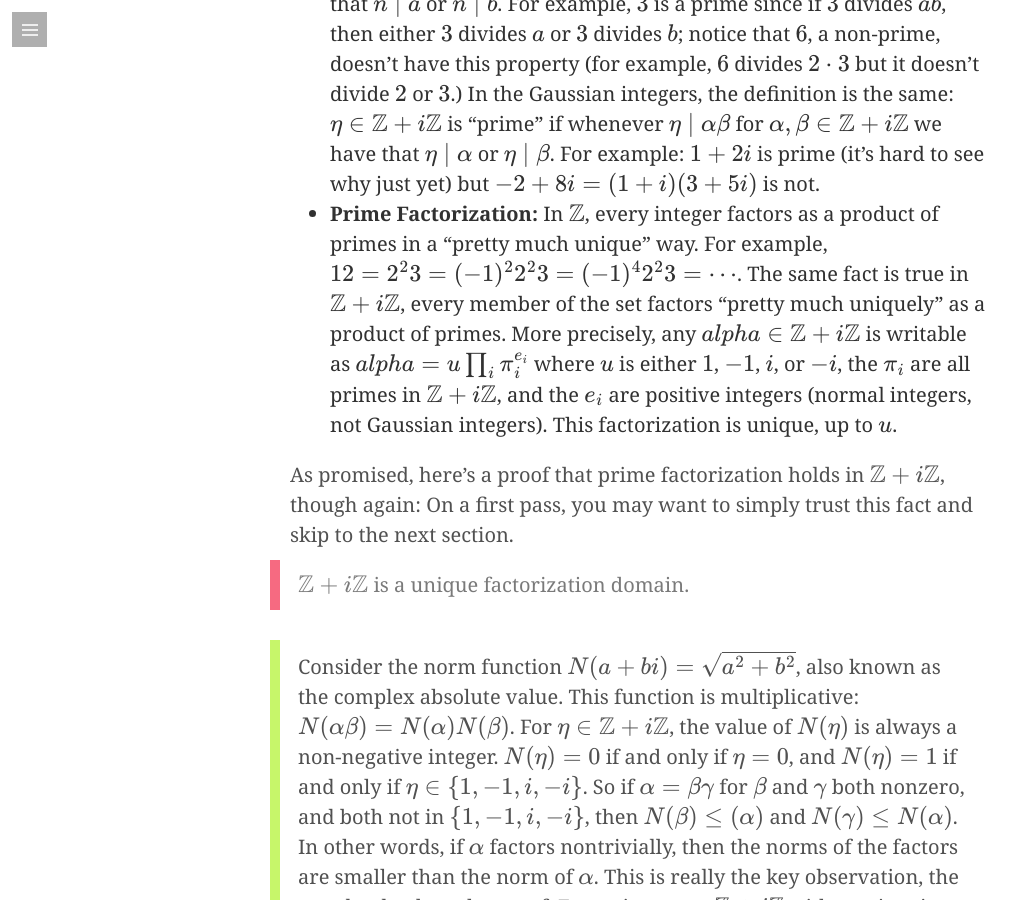
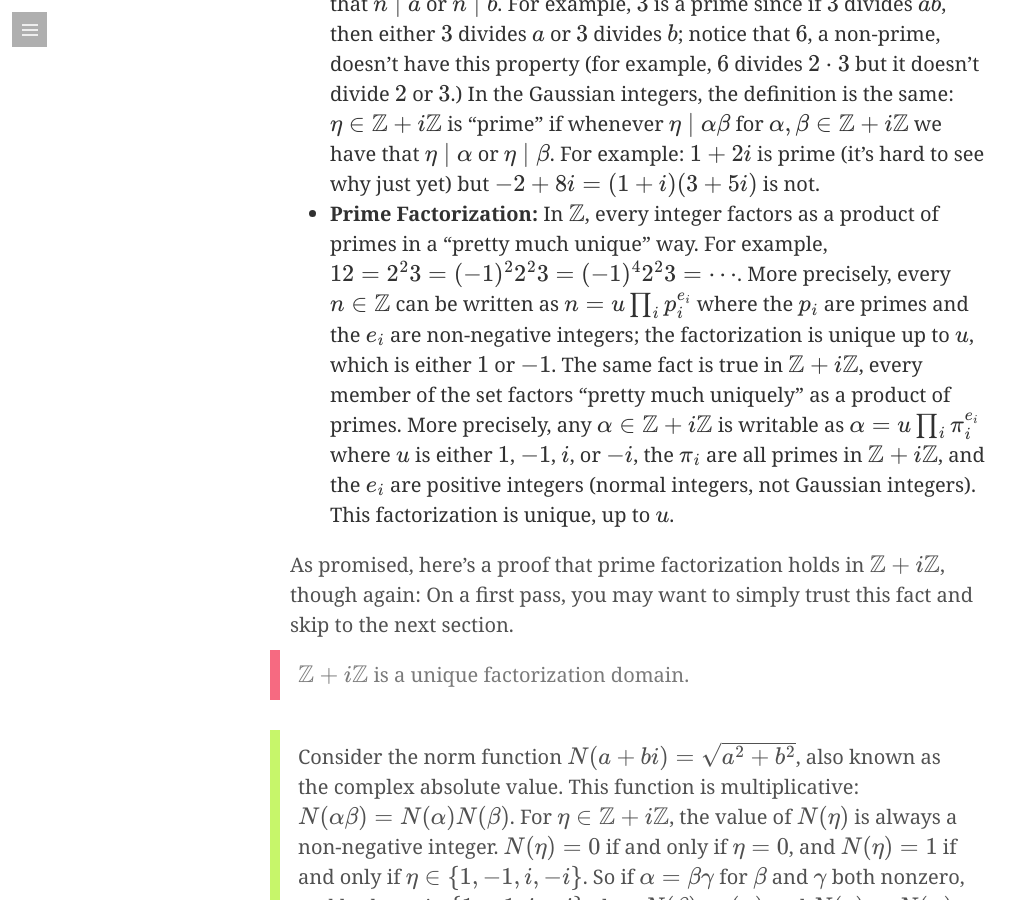
Before and after one commit to sl8r000/general-abstract-nonsense, a Jekyll site: the page built from _posts/2015-01-12-intro-ant.md, in a window 1280 px wide and 900 px high, scrolled down 3743 px. Shown: the whole window, without its empty margins (0-1035 px from the left). Built offline with Jekyll 4.4.1, drawn with Linux system fonts in a browser that asks for light colours; some web fonts are replaced; formulas are drawn with MathJax 3; some of the changed text lies outside the part shown.

Commit message:
fixes some typos

```diff
--- a/_posts/2015-01-12-intro-ant.md
+++ b/_posts/2015-01-12-intro-ant.md
@@ -58,13 +58,13 @@ So what does divisibility in\\(\mathbb{Z} + i\mathbb{Z}\\) look like? Interestin
 
 * <strong>Divisability:</strong> In \\(\mathbb{Z}\\) we say that "\\(n\\) divides \\(m\\)" when there exists some integer \\(k\\) such that \\(nk = m\\). For example, \\(6\\) divides \\(12\\) because there exists an integer \\(k=2\\) such that \\(6\cdot 2 = 12\\). We write \\(n \mid m\\) as shorthand for "\\(n\\) divides \\(m\\)". In \\(\mathbb{Z} + i\mathbb{Z}\\), we use the same definition: For \\(\alpha, \beta \in \mathbb{Z} + i\mathbb{Z}\\), we say that \\(\alpha \mid \beta\\) when there exists \\(\gamma \in \mathbb{Z} + i \mathbb{Z}\\) such that \\(\alpha \gamma = \beta\\). For example, \\(1 + i\\) divides \\(-2 + 8i\\) because \\((1 + i)(3 + 5i) = (-2 + 8i)\\).
 * <strong>Primality:</strong> We call an integer \\(n \in \mathbb{Z}\\) prime if whenever \\(n \mid ab\\) for \\(a, b \in \mathbb{Z}\\) (that is, "whenever \\(n\\) divides \\(ab\\) for \\(a\\) and \\(b\\) in \\(\mathbb{Z}\\)), we have that \\(n \mid a\\) or \\(n \mid b\\). For example, \\(3\\) is a prime since if \\(3\\) divides \\(ab\\), then either \\(3\\) divides \\(a\\) or \\(3\\) divides \\(b\\); notice that \\(6\\), a non-prime, doesn't have this property (for example, \\(6\\) divides \\(2\cdot 3\\) but it doesn't divide \\(2\\) or \\(3\\).) In the Gaussian integers, the definition is the same: \\(\eta \in \mathbb{Z} + i\mathbb{Z}\\) is "prime" if whenever \\(\eta \mid \alpha \beta\\) for \\(\alpha, \beta \in \mathbb{Z} + i\mathbb{Z}\\) we have that \\(\eta \mid \alpha\\) or \\(\eta \mid \beta\\). For example: \\(1 + 2i\\) is prime (it's hard to see why just yet) but \\(-2 + 8i = (1 + i)(3+5i)\\) is not.
-* <strong>Prime Factorization:</strong> In \\(\mathbb{Z}\\), every integer factors as a product of primes in a "pretty much unique" way. For example, \\(12 = 2^23 = (-1)^22^23 = (-1)^42^23 = \cdots\\). The same fact is true in \\(\mathbb{Z} + i\mathbb{Z}\\), every member of the set factors "pretty much uniquely" as a product of primes. More precisely, any \\(alpha \in \mathbb{Z} + i\mathbb{Z}\\) is writable as \\(alpha = u\prod\_i \pi\_i^{e\_i}\\) where \\(u\\) is either \\(1\\), \\(-1\\), \\(i\\), or \\(-i\\), the \\(\pi_i\\) are all primes in \\(\mathbb{Z} + i\mathbb{Z}\\), and the \\(e_i\\) are positive integers (normal integers, not Gaussian integers). This factorization is unique, up to \\(u\\).
+* <strong>Prime Factorization:</strong> In \\(\mathbb{Z}\\), every integer factors as a product of primes in a "pretty much unique" way. For example, \\(12 = 2^23 = (-1)^22^23 = (-1)^42^23 = \cdots\\). More precisely, every \\(n \in \mathbb{Z}\\) can be written as \\(n = u\prod\_i p\_i^{e\_i}\\) where the \\(p\_i\\) are primes and the \\(e\_i\\) are non-negative integers; the factorization is unique up to \\(u\\), which is either \\(1\\) or \\(-1\\). The same fact is true in \\(\mathbb{Z} + i\mathbb{Z}\\), every member of the set factors "pretty much uniquely" as a product of primes. More precisely, any \\(\alpha \in \mathbb{Z} + i\mathbb{Z}\\) is writable as \\(\alpha = u\prod\_i \pi\_i^{e\_i}\\) where \\(u\\) is either \\(1\\), \\(-1\\), \\(i\\), or \\(-i\\), the \\(\pi_i\\) are all primes in \\(\mathbb{Z} + i\mathbb{Z}\\), and the \\(e_i\\) are positive integers (normal integers, not Gaussian integers). This factorization is unique, up to \\(u\\).
 
 As promised, here's a proof that prime factorization holds in \\(\mathbb{Z} + i\\mathbb{Z}\\), though again: On a first pass, you may want to simply trust this fact and skip to the next section.
 
 <div class="message">\(\mathbb{Z} + i\mathbb{Z}\) is a unique factorization domain.</div>
 
-> Consider the norm function \\(N(a + bi) = \sqrt{a^2 + b^2}\\), also known as the complex absolute value. This function is multiplicative: \\(N(\alpha \beta) = N(\alpha)N(\beta)\\). For \\(\eta \in \mathbb{Z} + i\mathbb{Z}\\), the value of \\(N(\eta)\\) is always a non-negative integer. \\(N(\eta) = 0\\) if and only if \\(\eta = 0\\), and \\(N(\eta) = 1 \\) if and only if \\(\eta \in \\{1, -1, i, -i\\}\\). So if \\(\alpha = \beta \gamma\\) for \\(\beta\\) and \\(\gamma\\) both nonzero, and both not in \\(\\{1, -1, i, -i\\}\\), then \\(N(\beta) \leq (\alpha)\\) and \\(N(\gamma) \leq N(\alpha)\\). In other words, if \\(\alpha\\) factors nontrivially, then the norms of the factors are smaller than the norm of \\(\alpha\\). This is really the key observation, the one that leads to the proof. For a given \\(\alpha \in \mathbb{Z} + i\mathbb{Z}\\), either \\(\alpha\\) is prime or else \\(\alpha = \alpha\_1\alpha\_2\\) nontrivially. Either \\(\alpha\_1\\) is prime or \\(\alpha\_1 = \alpha\_{1,1}\alpha\_{1,2}\\) nontrivially. Either \\(\alpha\_{1, 1}\\) is prime or... etc. Keep factoring until we hit the primes. We have to hit primes eventually since \\(N(\alpha) > N(\alpha\_1) > N(\alpha\_{1,1}) > \cdots > 0\\).
+> Consider the norm function \\(N(a + bi) = \sqrt{a^2 + b^2}\\), also known as the complex absolute value. This function is multiplicative: \\(N(\alpha \beta) = N(\alpha)N(\beta)\\). For \\(\eta \in \mathbb{Z} + i\mathbb{Z}\\), the value of \\(N(\eta)\\) is always a non-negative integer. \\(N(\eta) = 0\\) if and only if \\(\eta = 0\\), and \\(N(\eta) = 1 \\) if and only if \\(\eta \in \\{1, -1, i, -i\\}\\). So if \\(\alpha = \beta \gamma\\) for \\(\beta\\) and \\(\gamma\\) both nonzero, and both not in \\(\\{1, -1, i, -i\\}\\), then \\(N(\beta) < (\alpha)\\) and \\(N(\gamma) < N(\alpha)\\). In other words, if \\(\alpha\\) factors nontrivially, then the norms of the factors are smaller than the norm of \\(\alpha\\). This is really the key observation, the one that leads to the proof. For a given \\(\alpha \in \mathbb{Z} + i\mathbb{Z}\\), either \\(\alpha\\) is prime or else \\(\alpha = \alpha\_1\alpha\_2\\) nontrivially. Either \\(\alpha\_1\\) is prime or \\(\alpha\_1 = \alpha\_{1,1}\alpha\_{1,2}\\) nontrivially. Either \\(\alpha\_{1, 1}\\) is prime or... etc. Keep factoring until we hit the primes. We have to hit primes eventually since \\(N(\alpha) > N(\alpha\_1) > N(\alpha\_{1,1}) > \cdots > 0\\). So every \\(\alpha\\) is writable as a product of primes. The definition of primality ensures that this factorization is unique. <br><br>
 > More generally, any "domain" with a function like the norm (a "Euclidean function") is called a Euclidean domain; every Euclidean domain is something called a "principal ideal domain"; every principal ideal domain is a "unique factorization domain", meaning that prime factorization holds. So all of this can be generalized quite a bit.
 
 # \\(\mathbb{Z}\\)'s Primes in \\(\mathbb{Z} + i\mathbb{Z}\\)
```
Also changed, not shown: 2 other files.
